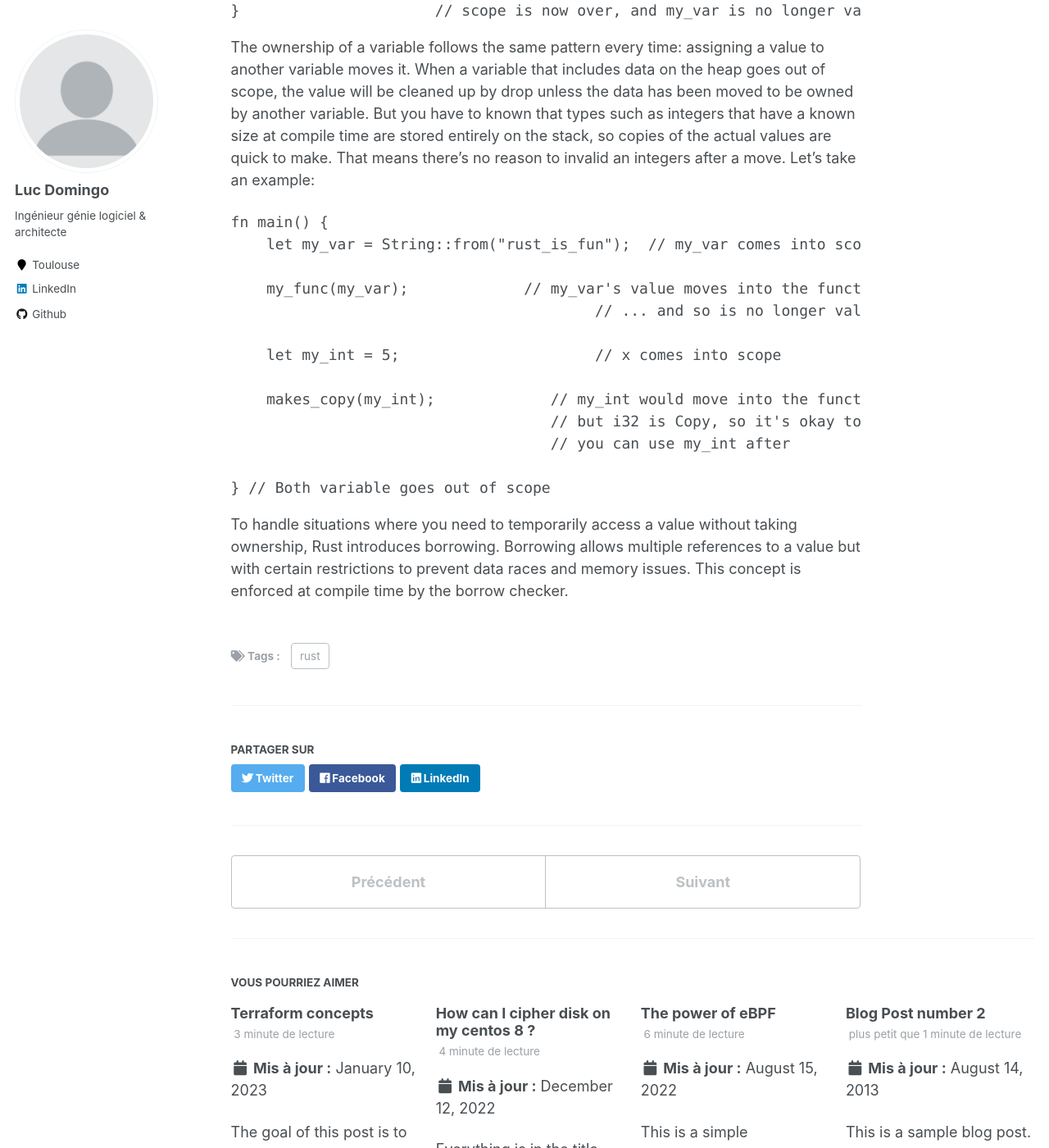
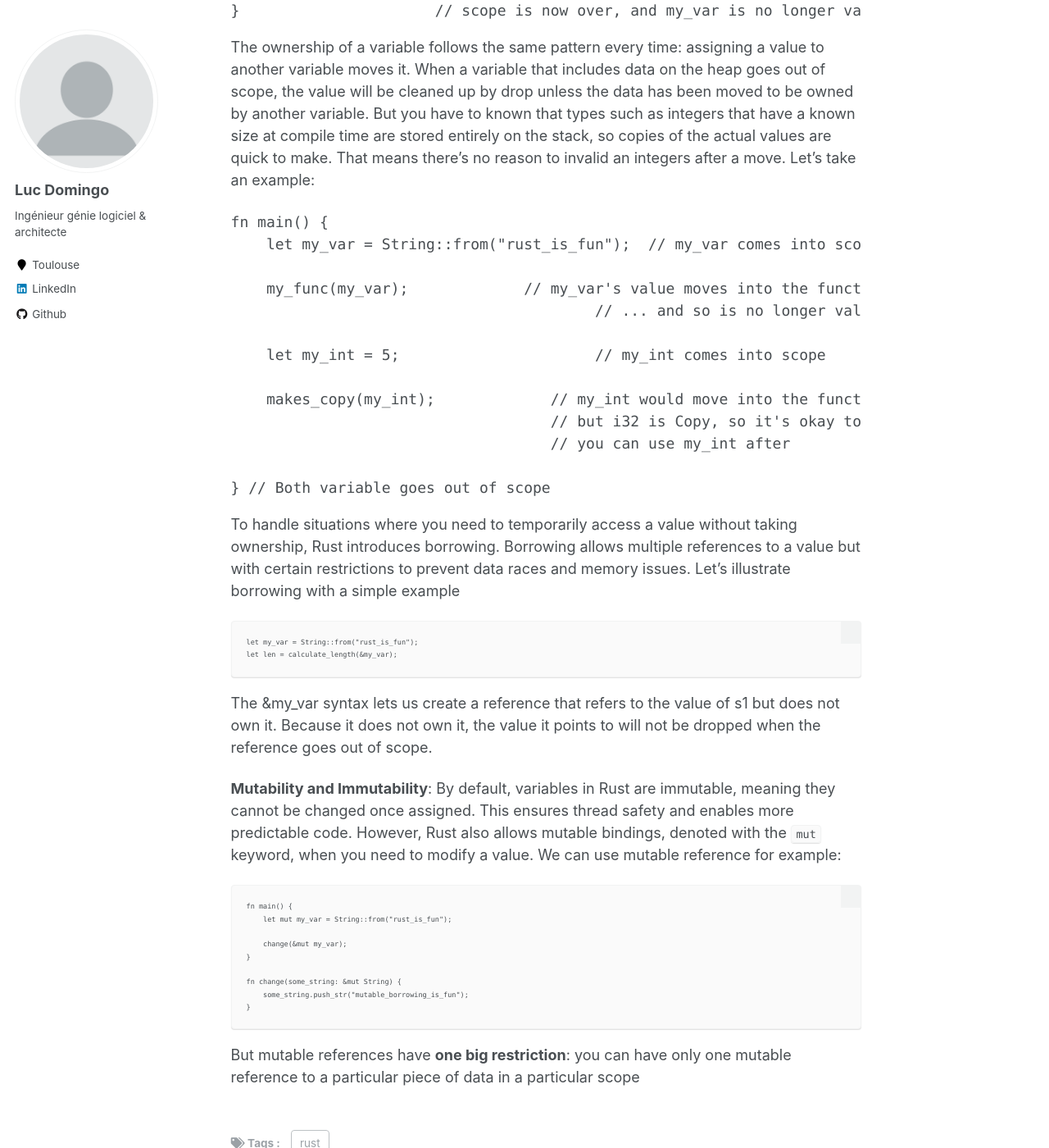
Before and after one commit to LucDomingo/mywebsite, a Jekyll site: the page built from _posts/2022-11-22-rust-paradigm-3.md, in a window 1280 px wide and 1400 px high, scrolled down 607 px. Shown: the whole window at 82% size. Built offline with Jekyll 4.4.1, drawn with Linux system fonts in a browser that asks for light colours; some of the changed text lies outside the part shown.

Commit message:
Update 2022-11-22-rust-paradigm-3.md

````diff
--- a/_posts/2022-11-22-rust-paradigm-3.md
+++ b/_posts/2022-11-22-rust-paradigm-3.md
@@ -16,7 +16,7 @@ Key aspects
 Let's take a simple example:
 <pre>
 {
-    let my_var = "rust_is_fun";   // s is valid from this point forward
+    let my_var = "rust_is_fun";   // my_var is valid from this point forward
     // use my_var
 }                      // scope is now over, and my_var is no longer valid
 </pre>
@@ -30,7 +30,7 @@ fn main() {
     my_func(my_var);             // my_var's value moves into the function my_func...
                                          // ... and so is no longer valid here
 
-    let my_int = 5;                      // x comes into scope
+    let my_int = 5;                      // my_int comes into scope
 
     makes_copy(my_int);             // my_int would move into the function,
                                     // but i32 is Copy, so it's okay to still
@@ -39,4 +39,27 @@ fn main() {
 } // Both variable goes out of scope
 </pre>
 
-To handle situations where you need to temporarily access a value without taking ownership, Rust introduces borrowing. Borrowing allows multiple references to a value but with certain restrictions to prevent data races and memory issues. This concept is enforced at compile time by the borrow checker.
+To handle situations where you need to temporarily access a value without taking ownership, Rust introduces borrowing. Borrowing allows multiple references to a value but with certain restrictions to prevent data races and memory issues.
+Let's illustrate borrowing with a simple example
+```
+let my_var = String::from("rust_is_fun");
+let len = calculate_length(&my_var);
+```
+The &my_var syntax lets us create a reference that refers to the value of s1 but does not own it. Because it does not own it, the value it points to will not be dropped when the reference goes out of scope.
+
+**Mutability and Immutability**:
+By default, variables in Rust are immutable, meaning they cannot be changed once assigned. This ensures thread safety and enables more predictable code.
+However, Rust also allows mutable bindings, denoted with the `mut` keyword, when you need to modify a value.
+We can use mutable reference for example:
+```
+fn main() {
+    let mut my_var = String::from("rust_is_fun");
+
+    change(&mut my_var);
+}
+
+fn change(some_string: &mut String) {
+    some_string.push_str("mutable_borrowing_is_fun");
+}
+```
+But mutable references have **one big restriction**: you can have only one mutable reference to a particular piece of data in a particular scope
````
